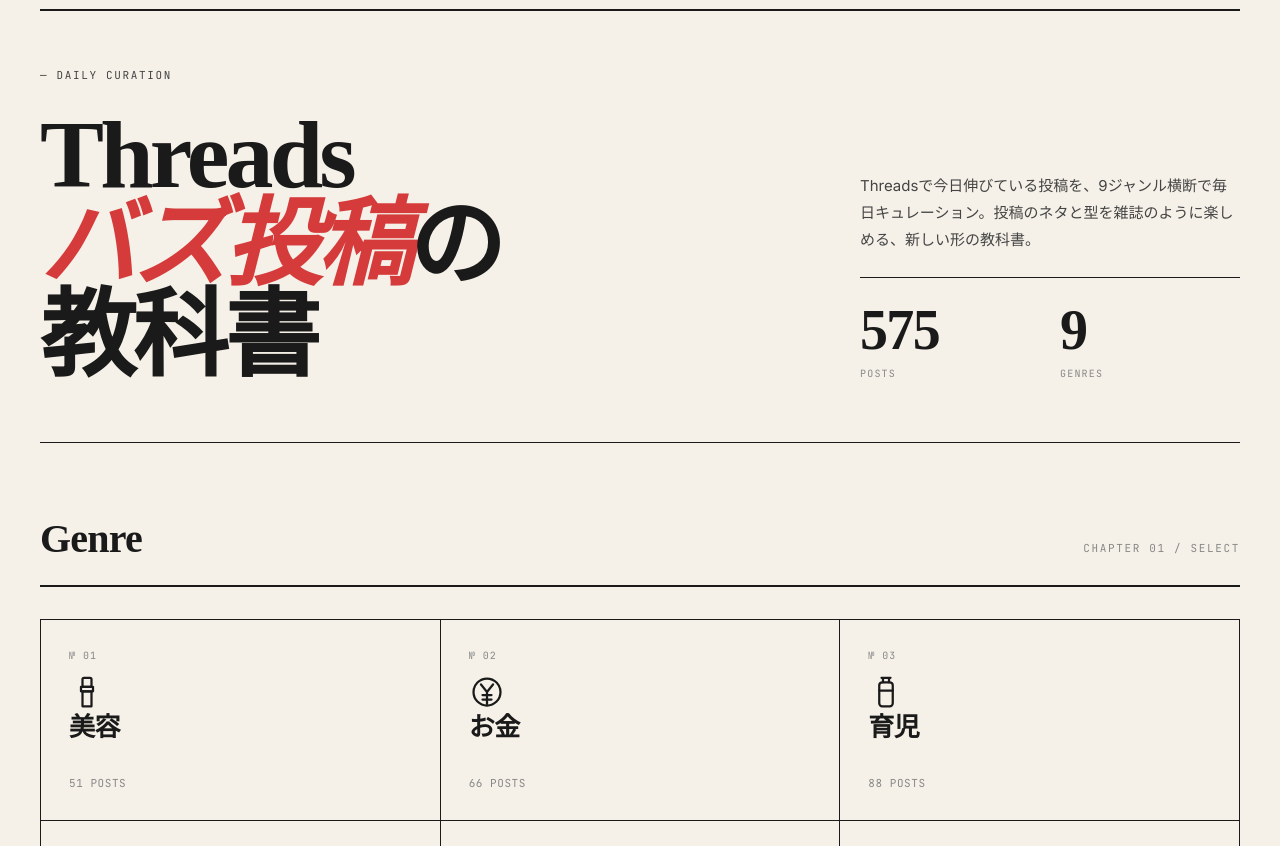
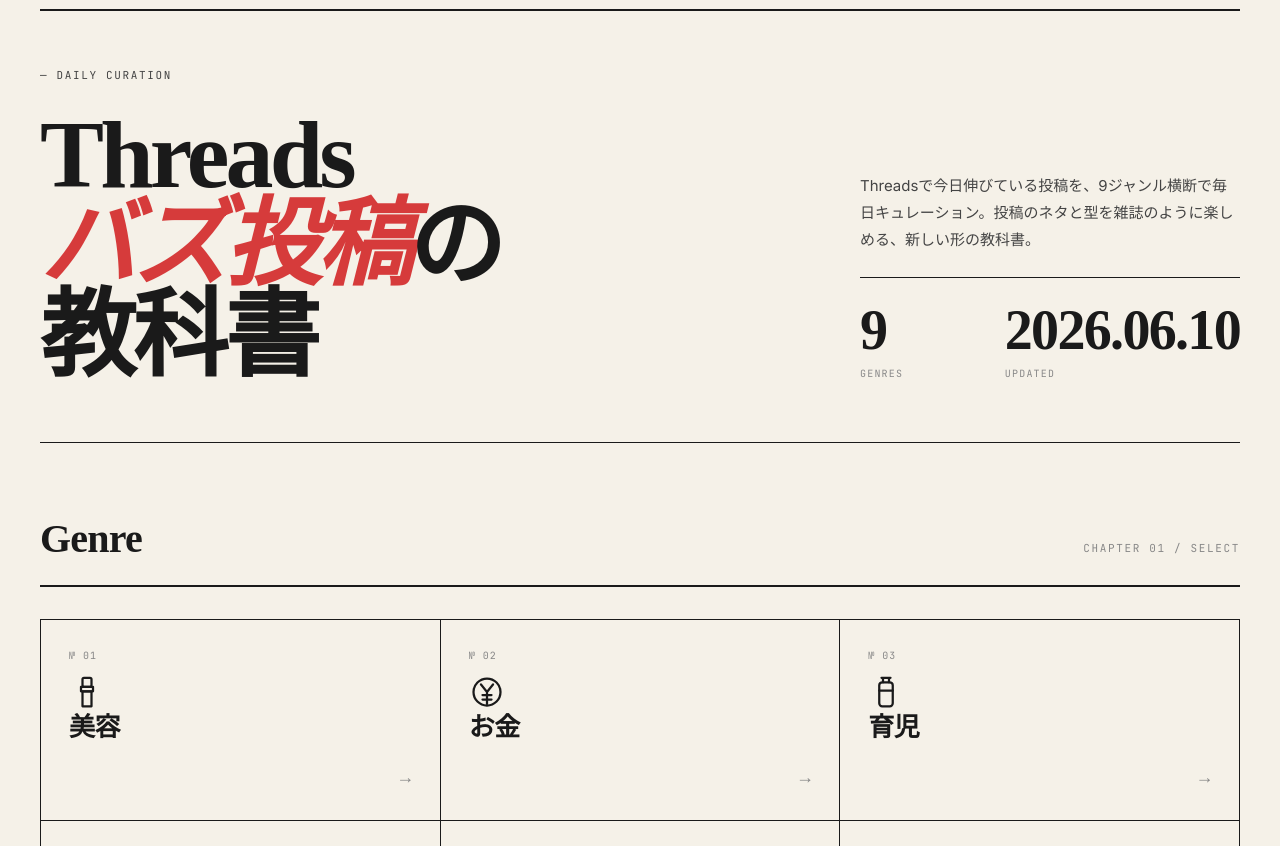
Before and after one commit to yyyharaken-lgtm/threads-research-studio, a plain HTML site: page site-b/index.html in a window 1280 px wide. Shown: the part 75-921 px from the top of the page. Drawn offline with Linux system fonts and the light colour scheme.

Commit message:
Remove post counts from site-b to differentiate from site-a

```diff
--- a/site-b/index.html
+++ b/site-b/index.html
@@ -37,12 +37,12 @@
         <p>Threadsで今日伸びている投稿を、9ジャンル横断で毎日キュレーション。投稿のネタと型を雑誌のように楽しめる、新しい形の教科書。</p>
         <div class="hero-stats">
           <div>
-            <div class="hs-num" id="totalCount">0</div>
-            <div class="hs-lab">Posts</div>
+            <div class="hs-num">9</div>
+            <div class="hs-lab">Genres</div>
           </div>
           <div>
-            <div class="hs-num" id="genreCount">0</div>
-            <div class="hs-lab">Genres</div>
+            <div class="hs-num" id="navDateLarge">—</div>
+            <div class="hs-lab">Updated</div>
           </div>
         </div>
       </div>
--- a/site-b/script.js
+++ b/site-b/script.js
@@ -72,20 +72,18 @@
   const data = state.data;
   const posts = data.posts || [];
 
-  $('#totalCount').textContent = posts.length;
-
   const genreCounts = {};
   posts.forEach(p => {
     genreCounts[p.genre] = (genreCounts[p.genre] || 0) + 1;
   });
 
-  const activeGenreCount = Object.keys(genreCounts).length;
-  $('#genreCount').textContent = activeGenreCount;
-
-  // 日付をナビに反映
+  // 日付をナビとヒーローに反映
   if (data.updated_at) {
     const dateStr = data.updated_at.replace(/-/g, '.');
-    $('#navDate').textContent = dateStr;
+    const navDate = $('#navDate');
+    if (navDate) navDate.textContent = dateStr;
+    const navDateLarge = $('#navDateLarge');
+    if (navDateLarge) navDateLarge.textContent = dateStr;
   }
 
   // ジャンルカード
@@ -104,7 +102,7 @@
         <div class="genre-icon">${genre.icon}</div>
         <div class="genre-name">${genre.name}</div>
       </div>
-      <div class="genre-count">${count} POSTS</div>
+      <div class="genre-count">→</div>
     `;
     card.addEventListener('click', () => {
       if (count === 0) {
@@ -129,7 +127,7 @@
 
   $('#genreDetailNum').textContent = `CHAPTER ${String(num + 1).padStart(2, '0')}`;
   $('#genreDetailTitle').textContent = genre.name;
-  $('#genreDetailMeta').textContent = `${posts.length} posts collected`;
+  $('#genreDetailMeta').textContent = state.data?.updated_at ? `Updated ${state.data.updated_at.replace(/-/g, '.')}` : '';
 
   renderPostList(posts);
   showView('genre-detail');
--- a/site-b/style.css
+++ b/site-b/style.css
@@ -278,11 +278,12 @@
 
 .genre-count {
   font-family: 'JetBrains Mono', monospace;
-  font-size: 11px;
+  font-size: 18px;
   color: var(--ink-3);
   letter-spacing: 0.05em;
   margin-top: auto;
   padding-top: 14px;
+  text-align: right;
 }
 
 .genre-card:hover .genre-count {
```
